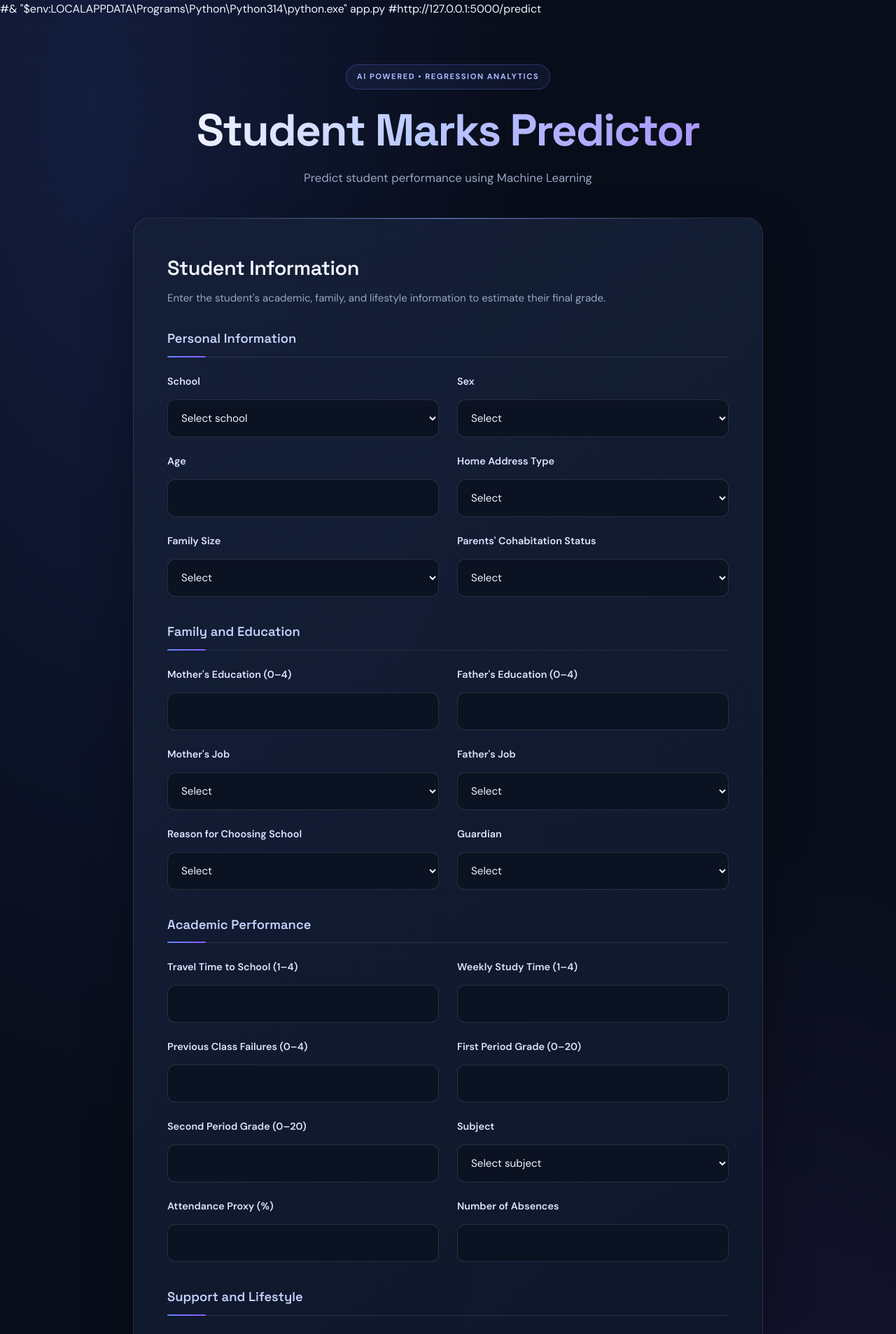
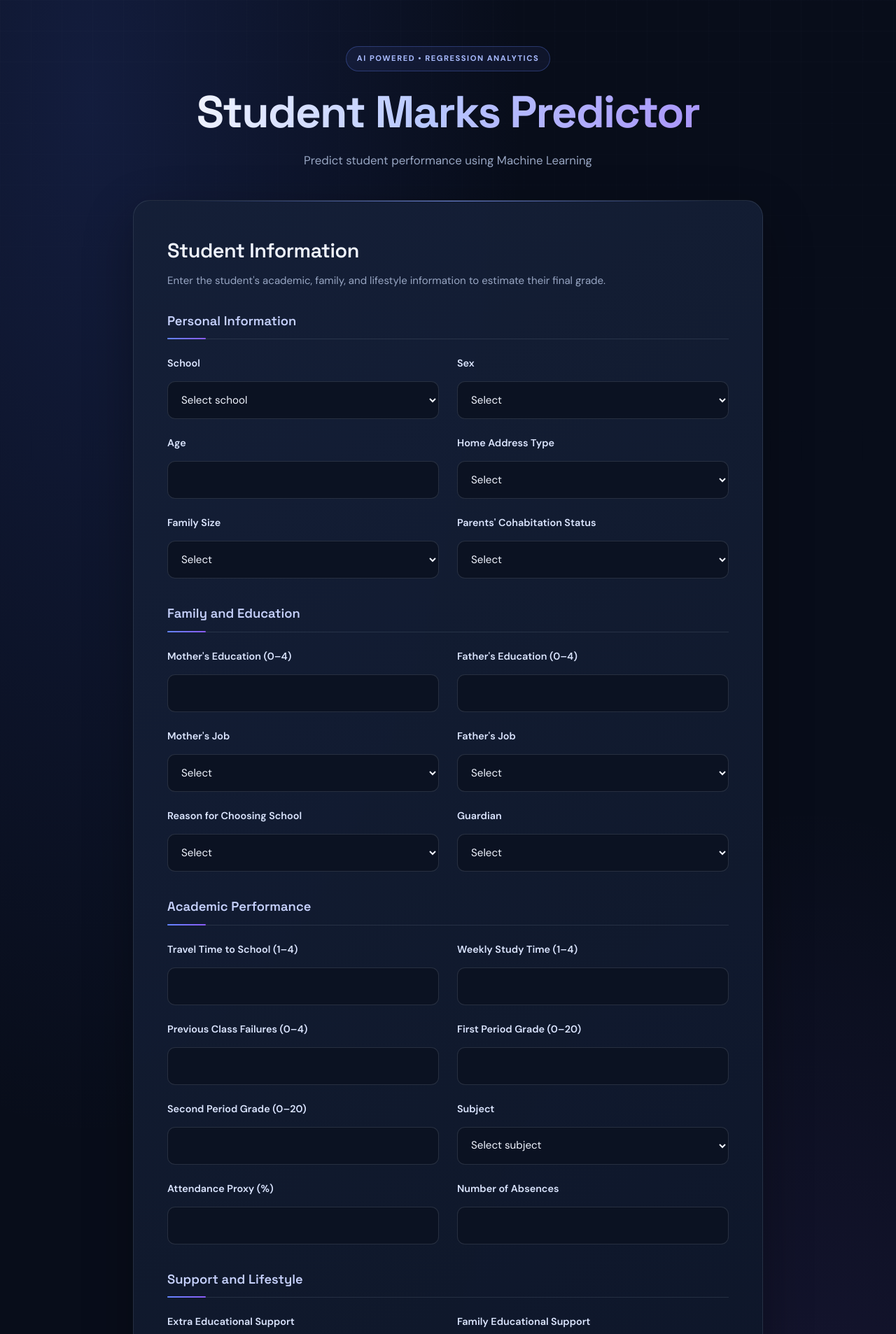
Before and after one commit to Kalpesh-Nayak/Student_Mark_Prediction, a Flask app: page / in a window 1280 px wide. Shown: the top 1907 px of the page at 70% size. Run offline with Flask 3, Linux system fonts and the light colour scheme; parts of the project's set-up code (start-up, migrations or seed data) failed here and were passed over.

Commit message:
Update index.html

```diff
--- a/templates/index.html
+++ b/templates/index.html
@@ -1,5 +1,4 @@
-#& "$env:LOCALAPPDATA\Programs\Python\Python314\python.exe" app.py
-#http://127.0.0.1:5000/predict
+
 <!DOCTYPE html>
 <html lang="en">
 
```
